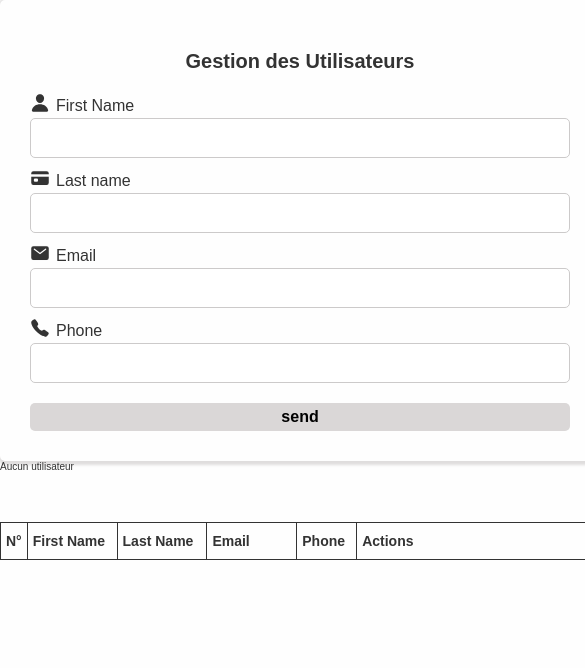
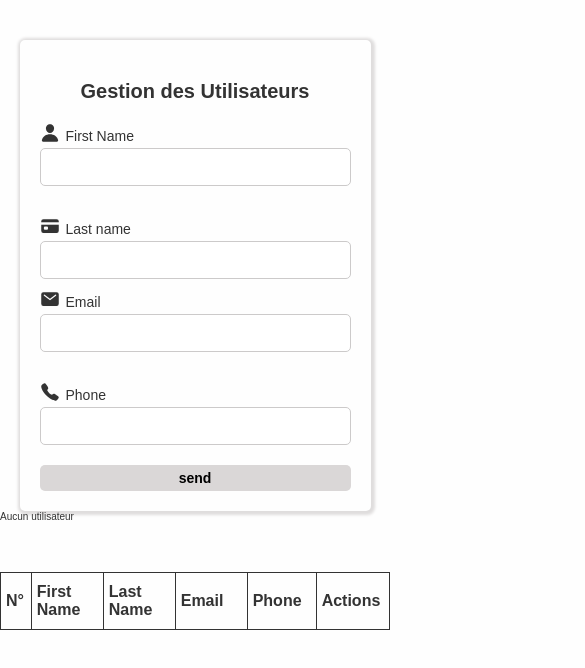
Before and after one commit to Ibrvhima/gistion.utilsateur, a plain HTML site: page index.html in a window 390 px wide. Shown: the whole page, 585 px wide, since content can reach past the window. Drawn offline with nearby package versions, Linux system fonts and the light colour scheme.

Commit message:
update css

```diff
--- a/style.css
+++ b/style.css
@@ -1,3 +1,4 @@
+/* Global Styles */
 * {
   margin: 0;
   padding: 0;
@@ -16,7 +17,8 @@ body {
 
 .container {
   margin: auto;
-  width: 600px;
+  width: 90%;
+  max-width: 600px;
   margin-top: 80px;
   background-color: #fefefe;
   padding: 30px;
@@ -36,7 +38,7 @@ body {
   gap: 2rem;
 }
 
-.nom{
+.nom {
   display: flex;
   flex-direction: column;
 }
@@ -48,6 +50,7 @@ label {
   gap: 0.6rem;
   font-size: 1.6rem;
 }
+
 span {
   color: #333;
   font-size: 2rem;
@@ -86,6 +89,7 @@ table {
   margin-top: 50px;
   font-size: 1.2rem;
 }
+
 table,
 th,
 td {
@@ -104,6 +108,7 @@ td {
 .th_email {
   width: 15%;
 }
+
 .th_phone {
   width: 10%;
 }
@@ -111,6 +116,7 @@ td {
 .actions {
   width: 4%;
 }
+
 .number {
   width: 2%;
 }
@@ -131,7 +137,7 @@ td {
   background-color: red;
 }
 
-.noUserMessage{
+.noUserMessage {
   text-align: center;
 }
 
@@ -139,36 +145,50 @@ td {
   outline: 2px solid red;
 }
 
-/* Le medias queries */
-@media(max-width: 480px){
+/* Media Queries */
 
-  .container {
-    margin: auto;
-    width: 60rem;
-
+/* For tablets (width 768px and below) */
+@media (max-width: 768px) {
+  .champ1,
+  .champ2 {
+    grid-template-columns: 1fr; /* Stacks the inputs vertically */
   }
 
-  .champ1,
-.champ2 {
-  display: block;
-  grid-template-columns: 1fr;
-  gap: 2rem;
+  table {
+    width: 100%; /* Make table occupy full width */
+  }
+
+  th,
+  td {
+    font-size: 1.6rem; /* Reduce font size */
+  }
 }
 
-table {
-  margin: auto;
-  width: 60rem;
-  border-collapse: collapse;
-  margin-top: 50px;
-  font-size: 1.2rem;
+/* For mobile devices (width 480px and below) */
+@media (max-width: 480px) {
+  .container {
+    margin-top: 40px;
+    padding: 20px;
+  }
+
+  label {
+    font-size: 1.4rem; /* Reduce label font size */
+  }
+
+  input {
+    font-size: 1.4rem; /* Adjust input font size */
+  }
+
+  .button_send {
+    font-size: 1.4rem; /* Adjust button font size */
+  }
+
+  table {
+    font-size: 1.4rem;
+  }
+
+  .update,
+  .delete {
+    font-size: 1.2rem; /* Adjust button font size */
+  }
 }
-th{
-  padding: 10px 5px;
-  text-align: left;
-  font-size: 1.4rem;
-}
-.actions {
-  width: 8rem;
-}
-
-}
```
